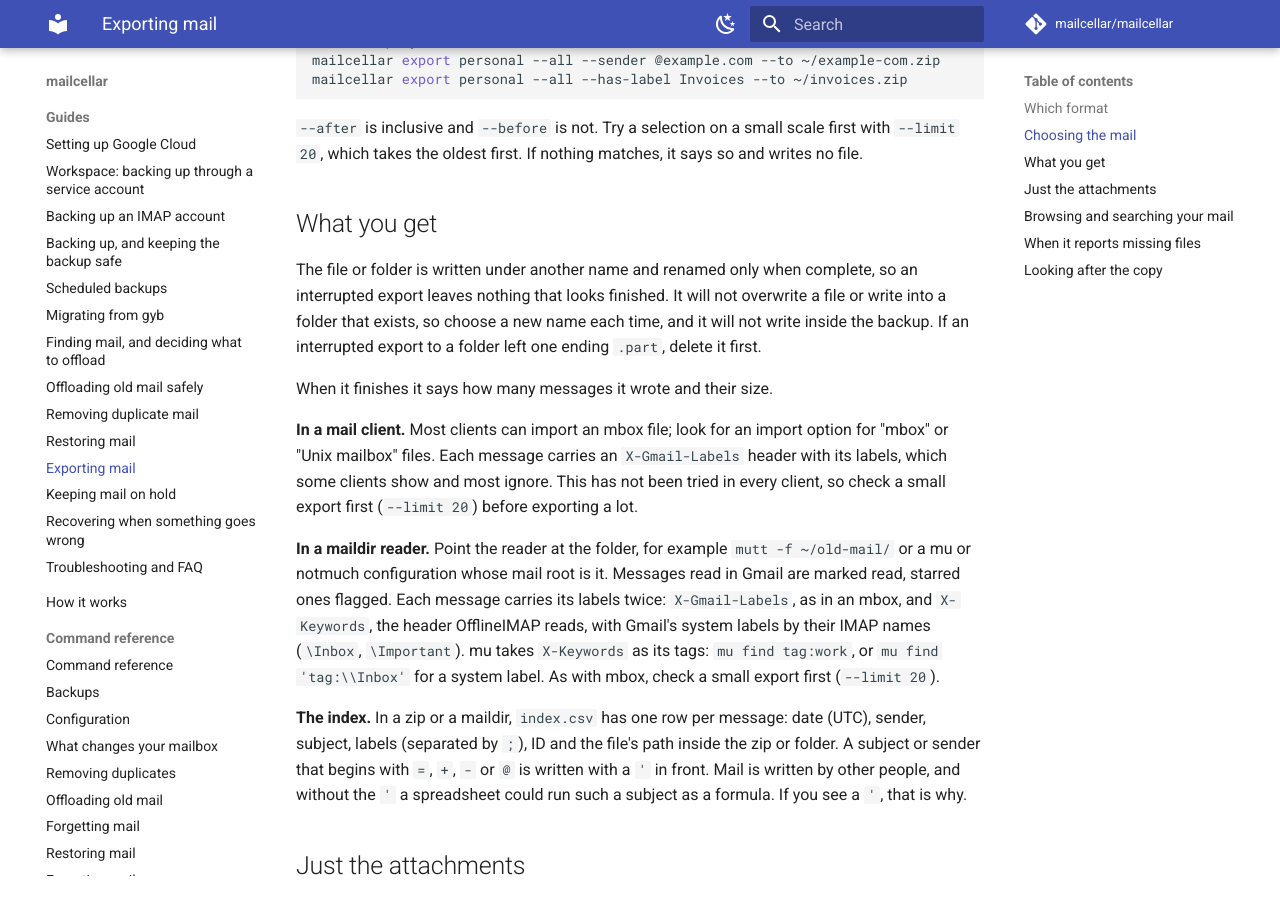
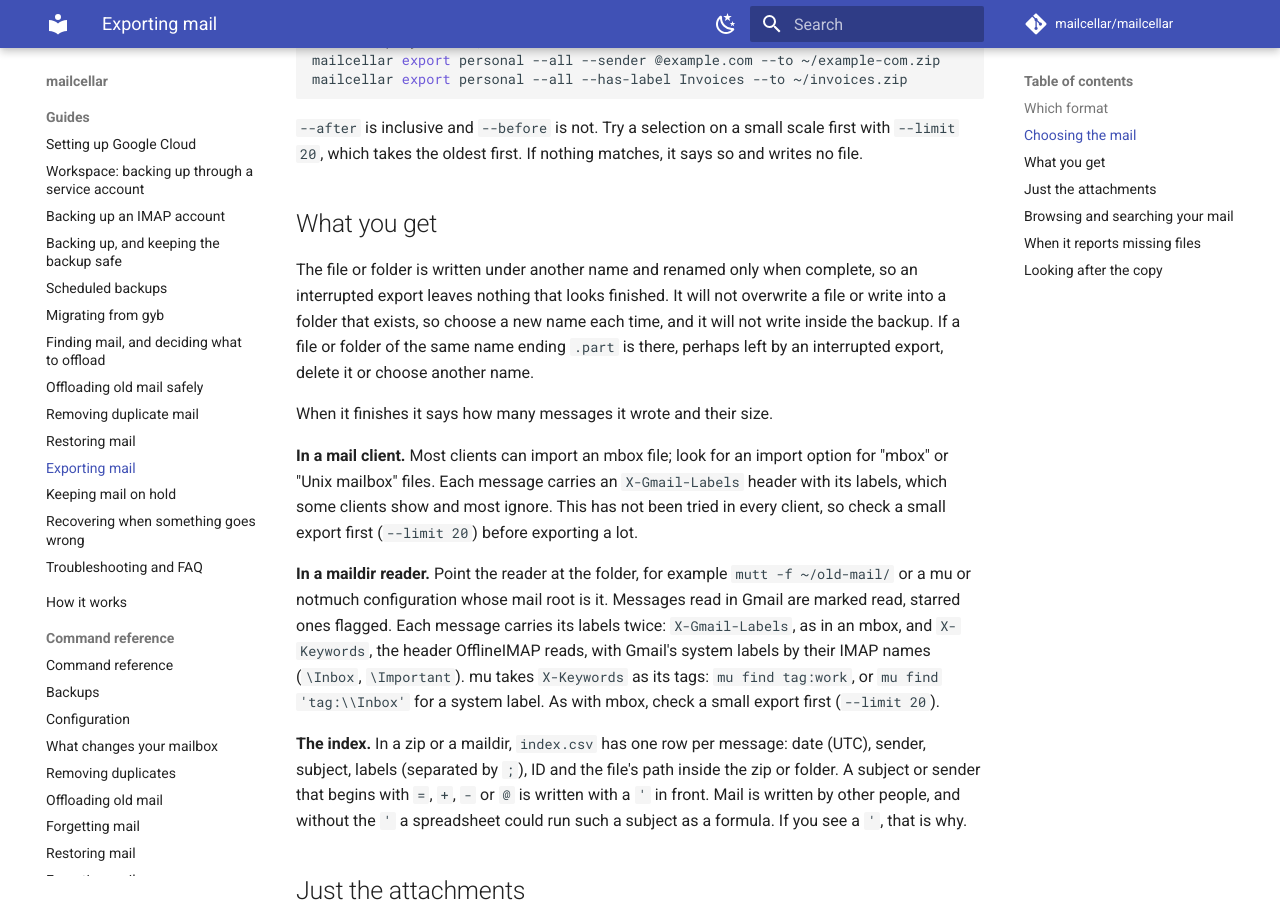
Before and after one commit to mailcellar/mailcellar, an MkDocs documentation site: the page built from docs/guide/exporting.md, in a window 1280 px wide and 900 px high, scrolled down 1085 px. Built offline with MkDocs 1.6.1 and Material for MkDocs 9.7.7, drawn with Linux system fonts in a browser that asks for light colours; comment, search, counter and statistics services are not loaded.

Commit message:
fix(export): refuse a NAME.part file already there
export --to NAME.mbox or NAME.zip wrote into NAME.part, truncating a
file already there and deleting it if the export failed, though it may
not have been this export's. The .part file is now created exclusively
before anything is written, as the maildir export already did for its
folder, so one already there stops the export and is left alone, and
discard() removes only what this run made. Covers --attachments to a
zip too.

Co-Authored-By: Claude Opus 5.5 <noreply@anthropic.com>

```diff
--- a/docs/guide/exporting.md
+++ b/docs/guide/exporting.md
@@ -53,8 +53,9 @@ it says so and writes no file.
 The file or folder is written under another name and renamed only when
 complete, so an interrupted export leaves nothing that looks finished. It will
 not overwrite a file or write into a folder that exists, so choose a new name
-each time, and it will not write inside the backup. If an interrupted
-export to a folder left one ending `.part`, delete it first.
+each time, and it will not write inside the backup. If a file or folder
+of the same name ending `.part` is there, perhaps left by an interrupted
+export, delete it or choose another name.
 
 When it finishes it says how many messages it wrote and their size.
 
```
Also changed, not shown: CHANGELOG.md (+4 -0 lines), docs/reference/export.md (+3 -2 lines), 2 other files.
